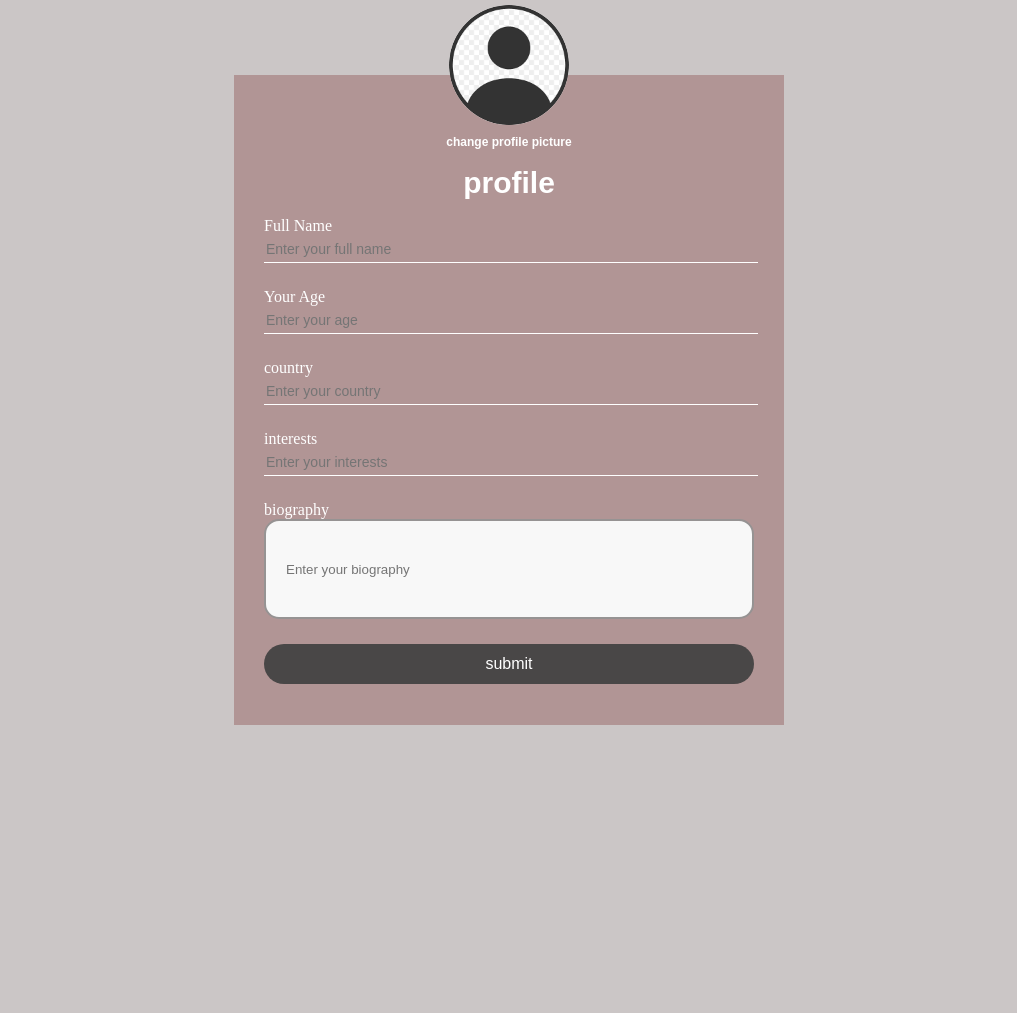
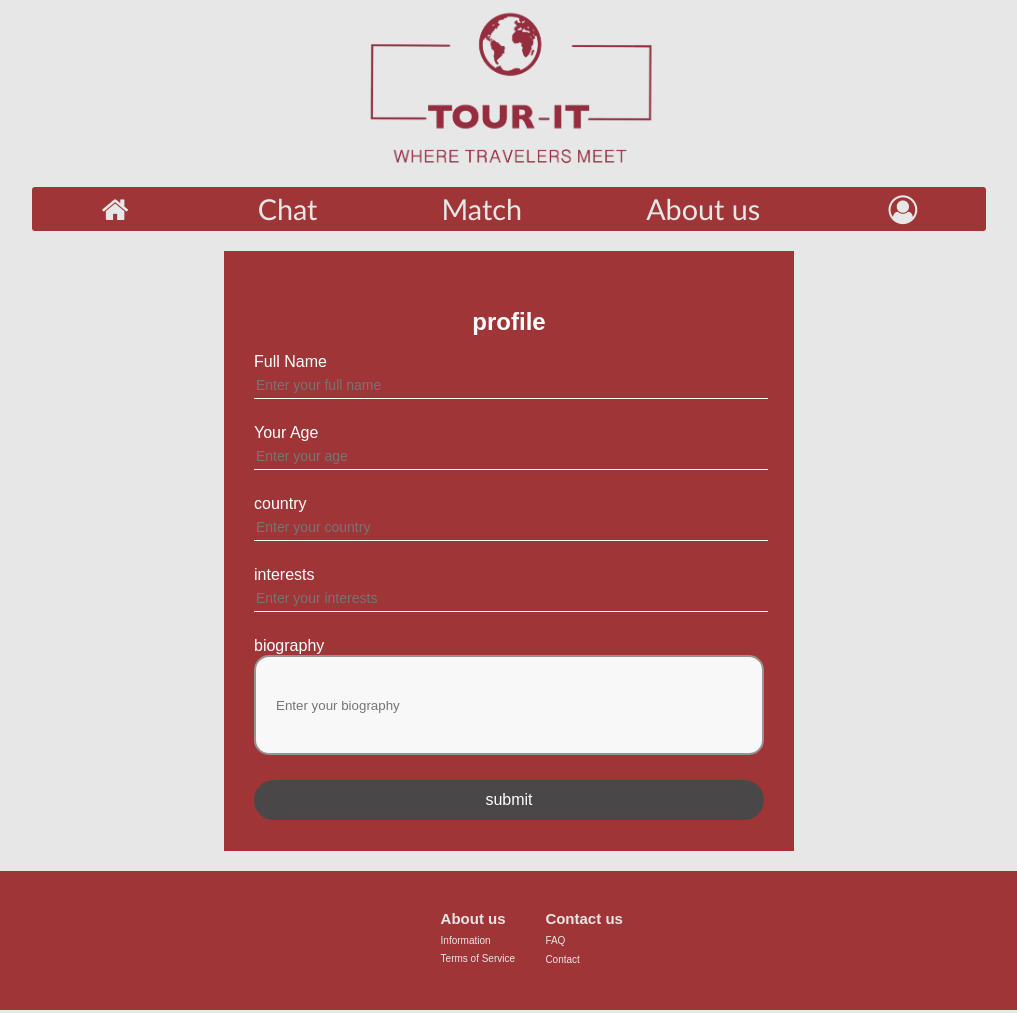
Before and after one commit to sarabenali88/My-projects, a plain HTML site: page profile.html in a window 1280 px wide. Shown: the whole page, without its empty margins (131-1148 px from the left). Before the commit the page ends 800 px from the top, so only its background shows below. Drawn offline with Linux system fonts and the light colour scheme.

Commit message:
javascript

```diff
--- a/assets/css/homepage.css
+++ b/assets/css/homepage.css
@@ -46,6 +46,73 @@ nav a:link , nav a:visited {
 
 nav a:hover{
     color: #262424;
+}
+.profilepage {
+    width: 570px;
+    height: 600px;
+    padding: 60px 30px;
+    background: rgb(160, 53, 56);
+    color: #FFFFFF;
+    margin: 20px auto;
+    /*top: 70%;*/
+    /*left:50%;*/
+    /*position: absolute;*/
+    /*transform: translate(-50%,-50%);*/
+    box-sizing: border-box;
+}
+
+
+h1 {
+    margin: -3px;
+    padding: 0 0 20px;
+    text-align: center;
+    font-size: 30px;
+    font-family: Arial, serif;
+}
+
+
+
+.profilepage input{
+    width: 100%;
+    margin-bottom: 25px;
+}
+
+.profilepage input[type="name"], input[type="yourage"], input[type="country"], input[type="interests"]
+{
+    border: none;
+    border-bottom: 1px solid #FFF;
+    background: transparent;
+    outline: none;
+    height: 25px;
+    color: #3d3b3b;
+    font-size: 14px;
+}
+
+.profilepage input[type="biography"]{
+    width: 100%;
+    height: 100px;
+    padding: 12px 20px;
+    box-sizing: border-box;
+    border: 2px solid #969393;
+    border-radius: 15px;
+    background-color: #f8f8f8;
+}
+
+
+.profilepage input[type="submit"] {
+    border: none;
+    outline: none;
+    height: 40px;
+    background: #494747;
+    color: #FFFFFF;
+    font-size: 16px;
+    border-radius: 20px;
+}
+
+.profilepage input[type="submit"]:hover {
+    cursor: pointer;
+    background: #252424;
+    color: #f6f5f5;
 }
 
 .footer-container {
--- a/assets/css/profile.css
+++ b/assets/css/profile.css
@@ -16,22 +16,7 @@ body{
     box-sizing: border-box;
 }
 
-.photo {
-    width: 120px;
-    height: 120px;
-    border-radius: 50%;
-    position: absolute;
-    top: -70px;
-    left: calc(50% - 60px);
-}
 
-h2 {
-    margin: 0px;
-    padding: 0 0 20px;
-    text-align: center;
-    font-size: 12px;
-    font-family: Arial, serif;
-}
 
 h1 {
     margin: -3px;
--- a/profile.html
+++ b/profile.html
@@ -3,13 +3,26 @@
 <head>
     <meta charset="UTF-8">
     <title>profile page</title>
-    <link href="assets/css/profile.css" rel="stylesheet">
+    <link href="assets/css/homepage.css" rel="stylesheet">
 
 </head>
 <body>
-<div class="profilepage">
-    <img src="assets/img/ppic.png" alt="profile photo" class="photo">
-    <h2>change profile picture</h2>
+<header role="banner">
+    <img id="logo-main" src="assets/img/logopng2.0.png" width="300" alt="main logo">
+    <link rel="stylesheet" href="https://cdnjs.cloudflare.com/ajax/libs/font-awesome/4.7.0/css/font-awesome.min.css">
+    <nav id="navbar-primary" class="navbar navbar-default" role="navigation">
+        <div class="navbar">
+            <a class="active" href="homepage.html"><i class="fa fa-fw fa-home"></i></a>
+            <a href="chat.html">Chat</a>
+            <a href="match.html">Match</a>
+            <a href="about.html">About us</a>
+            <a class="active" href="SignUp.html"><i class="fa fa-fw fa-user-circle-o"></i></a>
+        </div><!-- /.container-fluid -->
+    </nav>
+</header><!-- header role="banner" -->
+<div >
+    <div class="profilepage">
+
     <h1>profile</h1>
     <form>
         <div class = "user-details">
@@ -46,6 +59,27 @@
 
 
     </form>
+    </div>
+
+    <div class="footer-container">
+        <div class="footer">
+
+            <div class="footer-heading footer1">
+                <h2>About us</h2>
+                <a href="#">Information</a>
+                <a href="#">Terms of Service</a>
+            </div>
+
+            <div class="footer-heading footer2">
+                <h2>Contact us</h2>
+                <a href="#">FAQ</a>
+                <a href="#">Contact</a>
+            </div>
+
+        </div>
+
+
+</div>
 
 
 </div>
```
Also changed, not shown: assets/jsdouae/profile.js (added).
